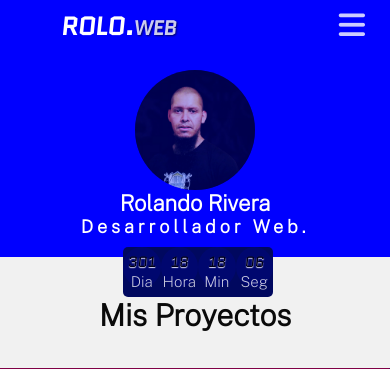
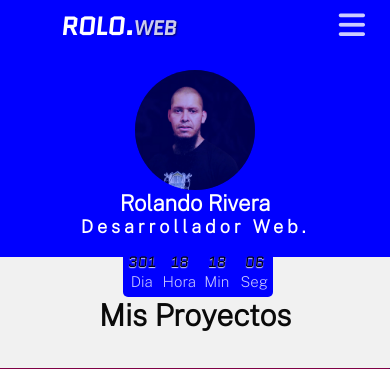
Before and after one commit to rolandoWe/roloweb, a PHP site: page / in a window 390 px wide. Shown: the top 369 px of the page. Run offline with PHP 8.4, Linux system fonts and the light colour scheme; some libraries are stand-ins or nearby versions.

Commit message:
Add files via upload

```diff
--- a/query.css
+++ b/query.css
@@ -53,7 +53,7 @@
 .ano{
     top:-20px;
     right:35%;
-    background: rgb(0,8,95);
+    background: rgb(0,0,255);
 }
 }
 @media(max-width:576px){
```
